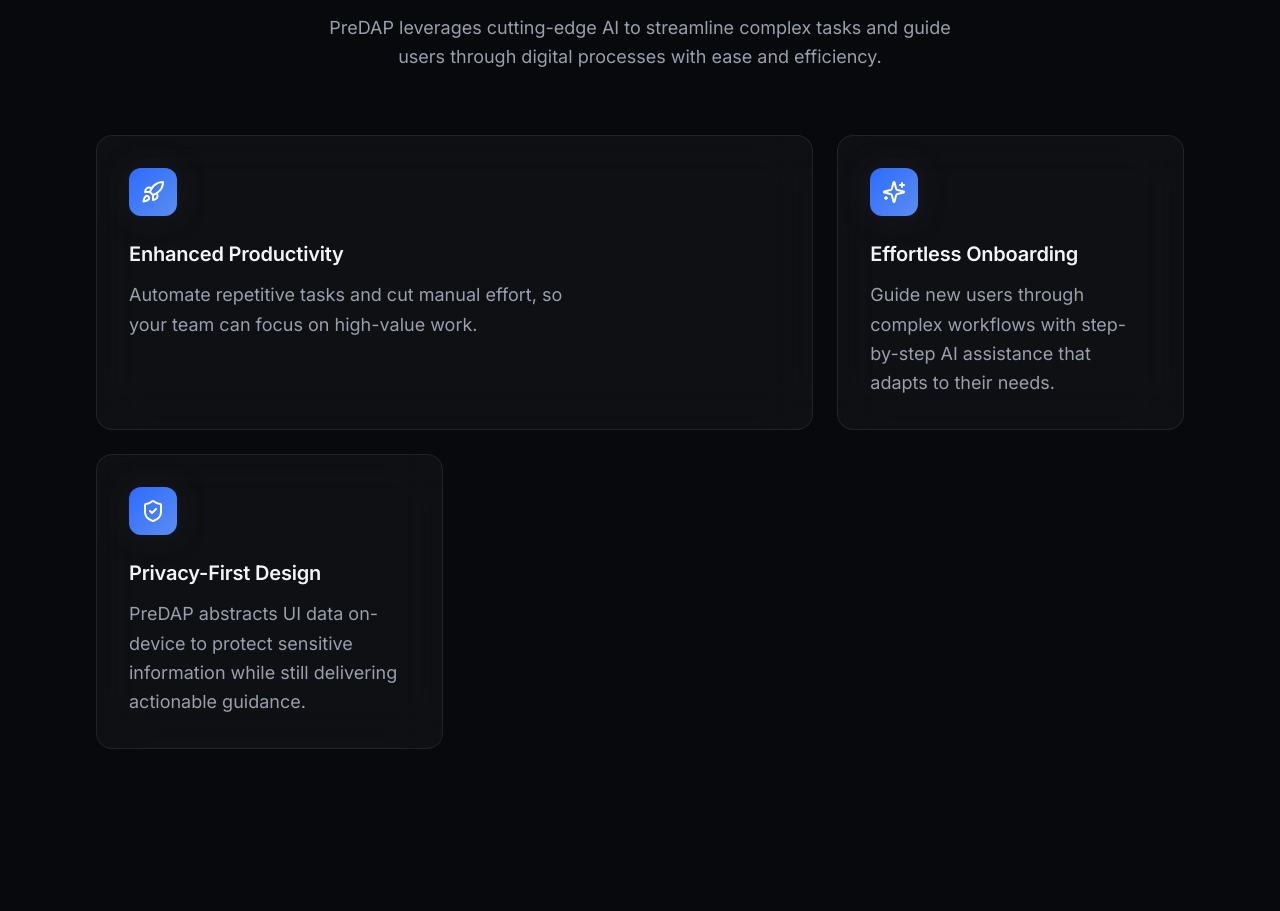
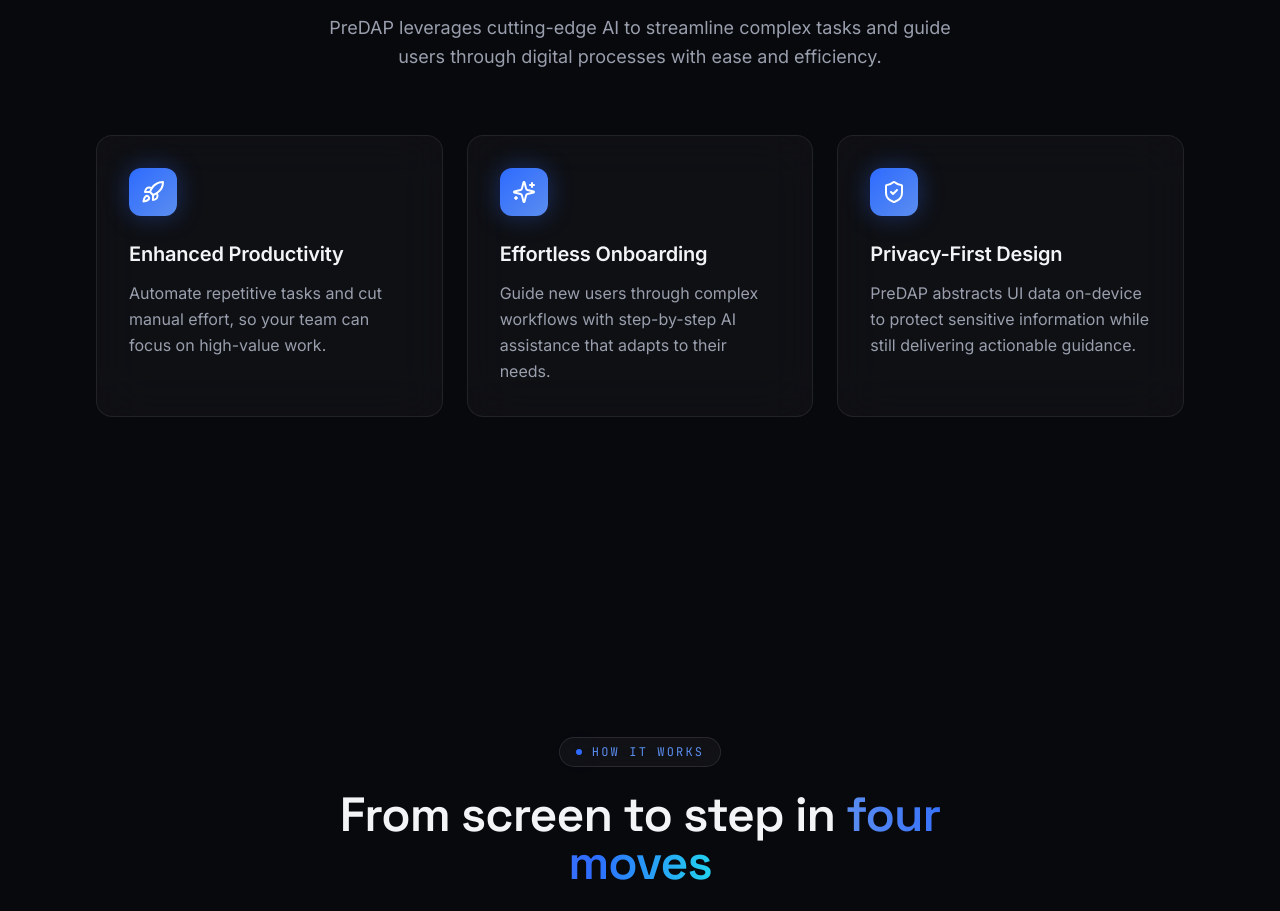
Before and after one commit to Karannnnn614/PreDap, a React (Vite) app in the folder PreDAP Onboarding Page/: page / in a window 1280 px wide. Shown: the part 2180-3091 px from the top of the page. Built offline with nearby package versions, Linux system fonts and the light colour scheme.

Commit message:
Simplify Features section to a clean, balanced 3-up grid

```diff
--- a/PreDAP Onboarding Page/src/components/sections/Features.tsx
+++ b/PreDAP Onboarding Page/src/components/sections/Features.tsx
@@ -7,8 +7,6 @@ interface Feature {
   icon: LucideIcon;
   title: string;
   description: string;
-  /** Let the lead card span two columns on large screens for asymmetry. */
-  wide?: boolean;
 }
 
 const features: Feature[] = [
@@ -17,7 +15,6 @@ const features: Feature[] = [
     title: "Enhanced Productivity",
     description:
       "Automate repetitive tasks and cut manual effort, so your team can focus on high-value work.",
-    wide: true,
   },
   {
     icon: Sparkles,
@@ -37,7 +34,7 @@ const Features = () => {
   return (
     <section id="product" className="section-spacing">
       <div className="container-section">
-        {/* Header — intro copy is kept narrow and centered for confident focus. */}
+        {/* Header */}
         <motion.div
           variants={stagger}
           initial="hidden"
@@ -66,32 +63,30 @@ const Features = () => {
           </motion.p>
         </motion.div>
 
-        {/* Cards — asymmetric grid: lead card spans 2 cols on lg for rhythm. */}
+        {/* Clean, balanced 3-up grid */}
         <motion.div
           variants={stagger}
           initial="hidden"
           whileInView="visible"
           viewport={viewportOnce}
-          className="mt-16 grid grid-cols-1 gap-6 md:grid-cols-2 lg:grid-cols-3"
+          className="mt-16 grid grid-cols-1 gap-6 sm:grid-cols-2 lg:grid-cols-3"
         >
-          {features.map(({ icon: Icon, title, description, wide }) => (
+          {features.map(({ icon: Icon, title, description }) => (
             <motion.article
               key={title}
               variants={fadeInUp}
-              className={`group surface-card relative overflow-hidden p-8 hover:-translate-y-1 hover:border-brand/30 hover:shadow-xl ${
-                wide ? "md:col-span-2 lg:col-span-2" : ""
-              }`}
+              className="group surface-card relative overflow-hidden p-8 transition-all duration-300 hover:-translate-y-1 hover:border-brand/40 hover:shadow-glow"
             >
               {/* Subtle brand wash that surfaces on hover. */}
-              <div className="pointer-events-none absolute inset-0 bg-gradient-to-br from-brand/[0.03] to-transparent opacity-0 transition-opacity duration-300 group-hover:opacity-100" />
+              <div className="pointer-events-none absolute inset-0 bg-gradient-to-br from-brand/[0.06] to-transparent opacity-0 transition-opacity duration-300 group-hover:opacity-100" />
 
               <div className="relative">
-                <div className="flex h-12 w-12 items-center justify-center rounded-xl bg-gradient-to-br from-brand to-brand-secondary text-white shadow-accent transition-transform duration-300 group-hover:scale-105">
+                <div className="flex h-12 w-12 items-center justify-center rounded-xl bg-gradient-to-br from-brand to-brand-secondary text-white shadow-glow transition-transform duration-300 group-hover:scale-105">
                   <Icon className="h-6 w-6" />
                 </div>
 
                 <h3 className="mt-6 text-xl font-semibold">{title}</h3>
-                <p className="mt-3 max-w-md text-lg leading-relaxed text-muted-foreground">
+                <p className="mt-3 leading-relaxed text-muted-foreground">
                   {description}
                 </p>
               </div>
```
